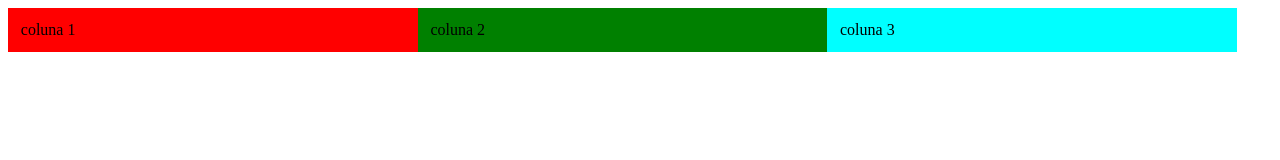
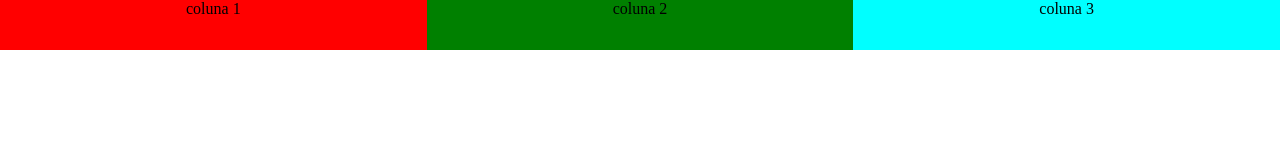
Before and after one commit to WerissonFelix/Curr-culo-pessoal, a plain HTML site: page attFlex/example1.html in a window 1280 px wide. Drawn offline with Linux system fonts and the light colour scheme.

Commit message:
Update example1.html

```diff
--- a/attFlex/example1.html
+++ b/attFlex/example1.html
@@ -5,30 +5,40 @@
     <meta name="viewport" content="width=device-width, initial-scale=1.0">
     <title>Example 1: Layout básico</title>
     <style>
-        .flex-container{
+        * {
+            padding: 0;
+            margin: 0;
+        }
+        .flex-container
+        {
 
             display: flex;
-            flex-wrap: wrap;
+            flex-wrap: nowrap;
             flex-direction: row;
             width: 100vw;
 
-
         }
 
-        #div1{
+        .flex-container div
+        {
+            width: calc(100vw/3);
+            height: 50px;
+            text-align: center;
+        }
+
+        #div1
+        {
             background-color: red;
-            width: 30vw;
-            padding: 1vw;
         }
-        #div2{
+
+        #div2
+        {
             background-color: green;
-            width: 30vw;
-            padding: 1vw;
         }
-        #div3{
+
+        #div3
+        {
             background-color: aqua;
-            width: 30vw;
-            padding: 1vw;
         }
     </style>
 </head>
```
